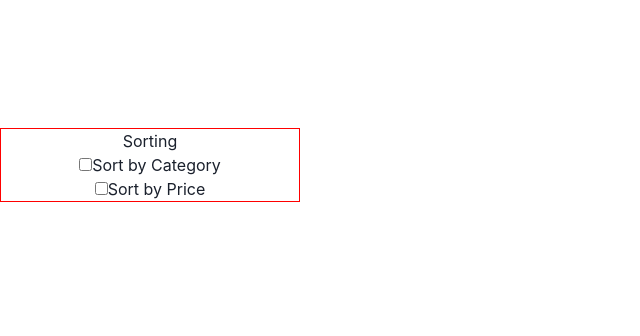
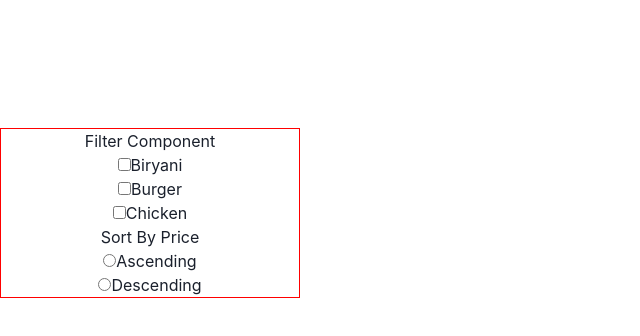
Before and after one commit to saurabhsinghmehta/flawless-trick-6809, a React (Create React App) app: page /admin_sorting in a window 1280 px wide. Shown: the top 336 px of the page, without its empty margins (0-640 px from the left). Built offline with nearby package versions, Linux system fonts and the light colour scheme; no server answers.

Commit message:
Added files

```diff
--- a/package.json
+++ b/package.json
@@ -9,16 +9,19 @@
     "@testing-library/jest-dom": "^5.16.5",
     "@testing-library/react": "^13.4.0",
     "@testing-library/user-event": "^13.5.0",
+    "axios": "^1.2.1",
     "framer-motion": "^7.8.0",
     "json-server": "^0.17.1",
     "react": "^18.2.0",
     "react-dom": "^18.2.0",
+    "react-redux": "^8.0.5",
     "react-router-dom": "^6.4.5",
     "react-scripts": "5.0.1",
+    "redux-thunk": "^2.4.2",
     "web-vitals": "^2.1.4"
   },
   "scripts": {
-    "server":"json-server --watch db.json --port 8080",
+    "server": "json-server --watch db.json --port 8080",
     "start": "react-scripts start",
     "build": "react-scripts build",
     "test": "react-scripts test",
--- a/src/Components/Sorting.jsx
+++ b/src/Components/Sorting.jsx
@@ -1,19 +1,81 @@
 import React from "react";
+import { useState,useEffect } from "react";
+import { useSearchParams } from "react-router-dom";
+import { useDispatch, useSelector } from "react-redux";
+import { getData } from "../Redux/Sorting/actiontype";
+import { store } from "../Redux/Sorting/store";
 
 function Sorting() {
+  // console.log(store.getState())
+  const data=useSelector((state)=>state.data);
+  console.log(data)
+  const dispatch=useDispatch();
+
+
+  const [searchParams,setsearchParams]=useSearchParams();
+  const initialCategory=searchParams.getAll("category");
+  const initialsort=searchParams.getAll("sort");
+  // console.log(initialsort)
+  const [sort,setsort]=useState(initialsort[0]||"");
+
+  const [category,setcategory]=useState(initialCategory||"biryani");
+
+
+  // const handlefilter=(e)=>{
+  //   const newCategories=[...category];
+  //   if(newCategories.includes(e.target.value)){
+  //       newCategories.splice(newCategories.indexOf(e.target.value),1);
+  //   }else{
+  //     newCategories.push(e.target.value);
+  //   }
+  //   setcategory(newCategories);
+  // }
+
+  const handlefilter=(e)=>{
+    setcategory(e.target.value);
+  }
+  // console.log(category)
+  const handlesort=(e)=>{
+    setsort(e.target.value)
+  }
+  // console.log(sort)
+
+  useEffect(() => {
+    let params={};
+    params.category=category;
+    sort&&(params.sort=sort);
+    setsearchParams(params)
+    console.log(params)
+    dispatch(getData(category));
+  }, [category,setsearchParams,sort]);
+
   return(
     <div style={{width:"300px",border:"1px solid red",marginTop:"10%"}}>
-      <h1>Sorting</h1>
+      <h1>Filter Component</h1>
       <div>
         <div>
-          <input type="checkbox" />
-          <label htmlFor="">Sort by Category</label>
+          <input type="checkbox"  onChange={handlefilter} value="biryani" checked={category.includes("biryani")} />
+          <label htmlFor="">Biryani</label>
         </div>
         <div>
-          <input type="checkbox"  />
-          <label htmlFor="">Sort by Price</label>
+          <input type="checkbox" onChange={handlefilter} value="burger" checked={category.includes("burger")} />
+          <label htmlFor="">Burger</label>
+        </div>
+        <div>
+          <input type="checkbox" onChange={handlefilter} value="chicken" checked={category.includes("chicken")} />
+          <label htmlFor="">Chicken</label>
         </div>
       </div>
+      <h1>Sort By Price</h1>
+
+        <div onChange={handlesort}>
+
+          <input type="radio" name="sortBy" value="asc"  defaultChecked={sort==="asc"}/>
+          <label htmlFor="">Ascending</label>
+          <br />
+          <input type="radio" name="sortBy" value="desc" defaultChecked={sort==="desc"} />
+          <label htmlFor="">Descending</label>
+        </div>
     </div>
   )
 }
--- /dev/null
+++ b/src/Redux/Sorting/action.js
@@ -0,0 +1,3 @@
+export const GET_REQUEST="GET_REQUEST";
+export const GET_SUCCESS="GET_SUCCESS";
+export const GET_ERROR="GET_ERROR";
--- /dev/null
+++ b/src/Redux/Sorting/actiontype.js
@@ -0,0 +1,29 @@
+import * as types from "./action";
+import axios from "axios"
+const getRequest=()=>{
+    return {
+        type:types.GET_REQUEST
+    }
+}
+
+const getSuccess=(payload)=>{
+    return{
+        type:types.GET_SUCCESS,
+        payload
+    }
+}
+
+const getError=()=>{
+    return {
+        type:types.GET_ERROR
+    }
+}
+
+const getData=(params)=>dispatch=>{
+    dispatch(getRequest());
+    return axios.get(`http://localhost:8080/${params}`)
+    .then((res)=>dispatch(getSuccess(res.data)))
+    .catch((e)=>dispatch(getError()));
+}
+
+export {getData}
--- /dev/null
+++ b/src/Redux/Sorting/reducer.js
@@ -0,0 +1,29 @@
+import React from "react"
+import * as types from "./action"
+
+const initialState={
+    data:[],
+    isLoading:false,
+    isError:false
+}
+
+const reducer=(oldstate=initialState,action)=>{
+    const {type,payload}=action;
+    switch(type){
+        case types.GET_ERROR:
+            return {
+                ...oldstate,isError:true,isLoading:false
+            }
+        case types.GET_REQUEST:
+            return {
+                ...oldstate,isLoading:false
+            }
+        case types.GET_SUCCESS:
+            return {
+                ...oldstate,data:payload
+            }
+        default:
+            return oldstate
+    }
+}
+export default reducer;
--- /dev/null
+++ b/src/Redux/Sorting/store.js
@@ -0,0 +1,7 @@
+import reducer from "./reducer";
+import thunk from "redux-thunk";
+import {legacy_createStore,applyMiddleware } from "redux"
+
+const store=legacy_createStore(reducer,applyMiddleware(thunk));
+
+export {store};
--- a/src/index.js
+++ b/src/index.js
@@ -5,14 +5,18 @@ import App from "./App";
 import reportWebVitals from "./reportWebVitals";
 import { BrowserRouter } from "react-router-dom";
 import { ChakraProvider } from "@chakra-ui/react";
+import { Provider } from "react-redux";
+import {store} from "./Redux/Sorting/store"
 
 const root = ReactDOM.createRoot(document.getElementById("root"));
 root.render(
-  <ChakraProvider>
-  <BrowserRouter>
-    <App />
-  </BrowserRouter>
-  </ChakraProvider>
+  <Provider store={store} >
+    <ChakraProvider>
+    <BrowserRouter>
+      <App />
+    </BrowserRouter>
+    </ChakraProvider>
+  </Provider>
 );
 
 // If you want to start measuring performance in your app, pass a function
```
Also changed, not shown: 1 other file (tests, documents, lock files or other folders).
